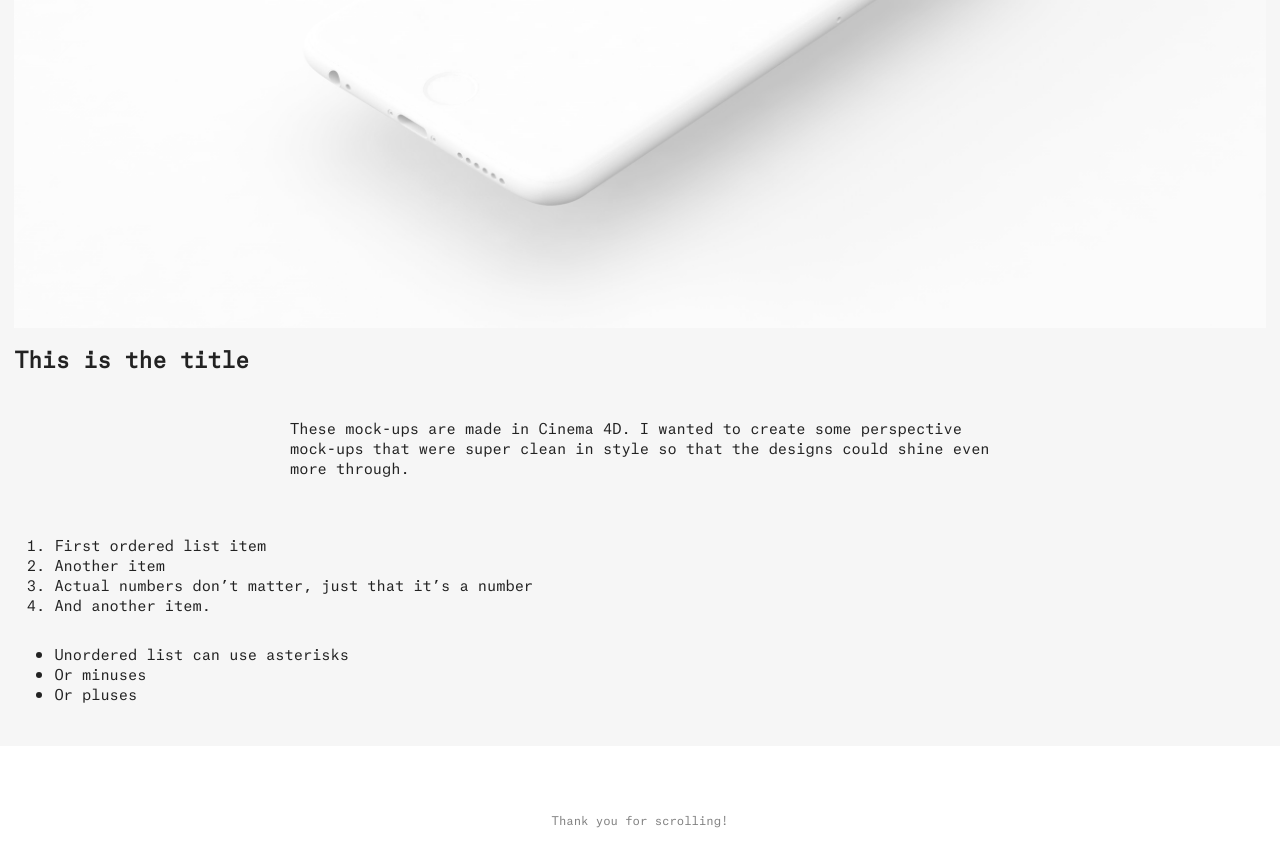
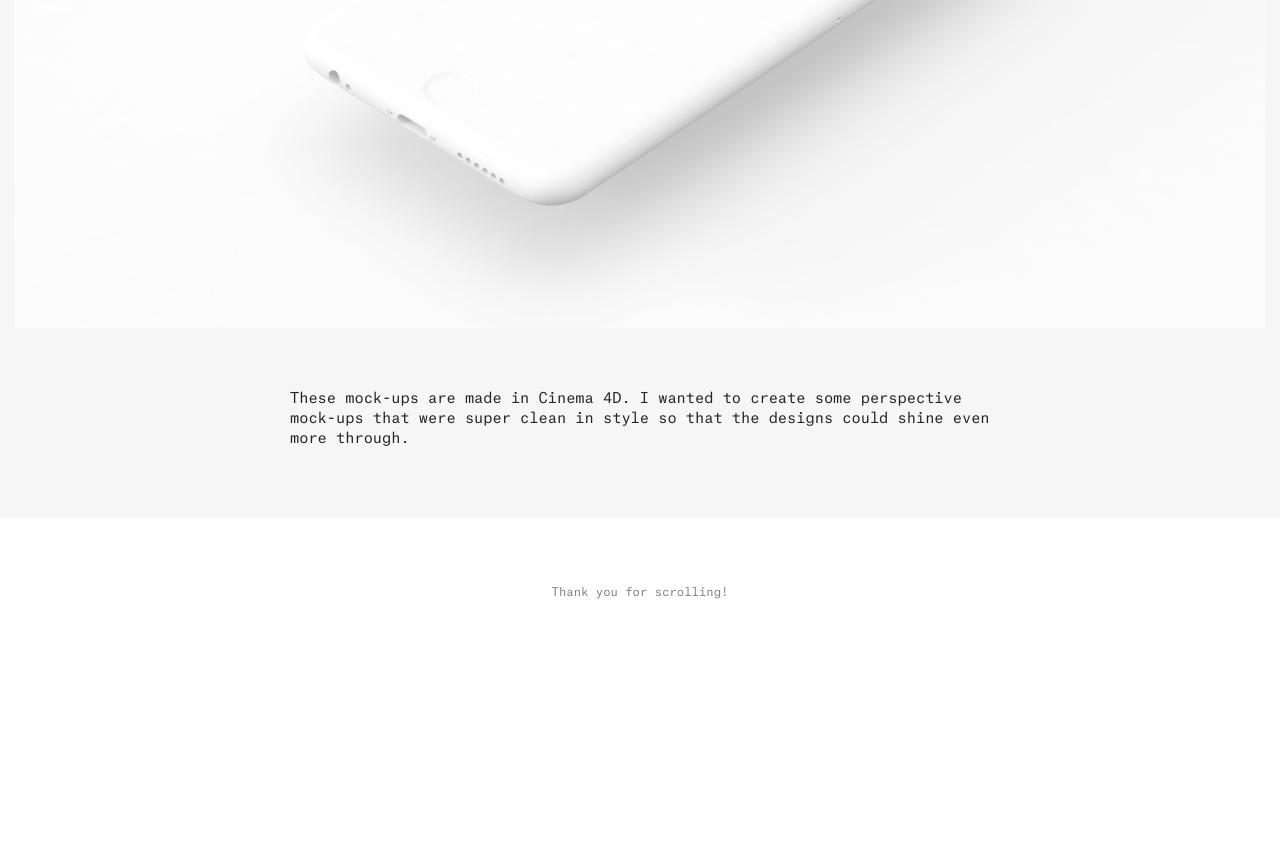
Before and after one commit to itsnwa/portfolio, a Jekyll site: the page built from _projects/allwhite-mockups.md, in a window 1280 px wide and 900 px high, scrolled down 628 px. Shown: the top 867 px of the window. Built offline with Jekyll 4.4.1, drawn with Linux system fonts in a browser that asks for light colours; after the commit the page ends 1299 px from its top, so only the background shows below that.

Commit message:
Removed dummy text.

```diff
--- a/_projects/allwhite-mockups.md
+++ b/_projects/allwhite-mockups.md
@@ -9,15 +9,4 @@ thumb-text-color: '#222222'
 
 ![iPhone 6 mock-up]({{ site.baseurl }}/assets/images/iphone.jpg)
 
-# This is the title
-
 These mock-ups are made in Cinema 4D. I wanted to create some perspective mock-ups that were super clean in style so that the designs could shine even more through.
-
-1. First ordered list item
-2. Another item
-1. Actual numbers don't matter, just that it's a number
-4. And another item.
-
-* Unordered list can use asterisks
-- Or minuses
-+ Or pluses
```
Also changed, not shown: _projects/ipad-homescreen.md (+0 -4 lines).
